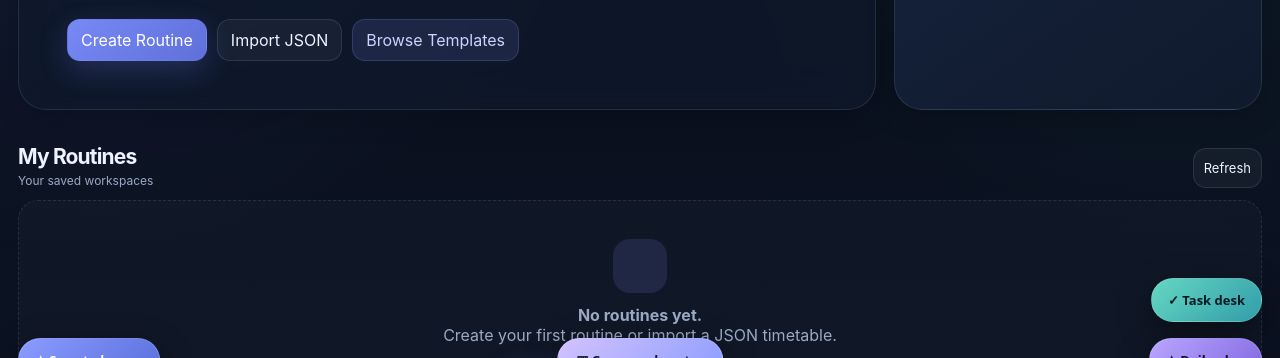
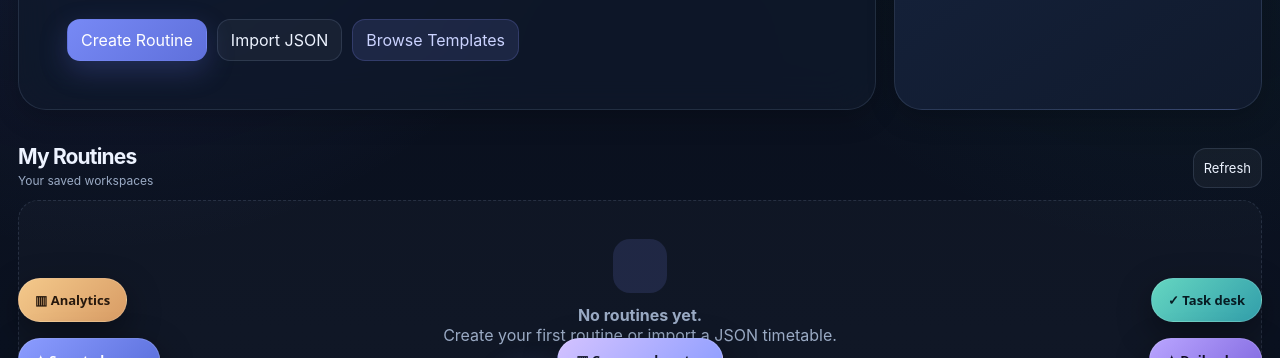
Before and after one commit to dhirendra-dev/MyRoutine, a plain HTML site: page index.html in a window 1280 px wide. Shown: the part 400-758 px from the top of the page. Drawn offline with nearby package versions, Linux system fonts and the light colour scheme.

Commit message:
Load Analytics Studio module

```diff
--- a/index.html
+++ b/index.html
@@ -811,6 +811,7 @@ button:focus-visible,input:focus-visible,select:focus-visible{outline:3px solid
 <script src="routine-daily-planner.js"></script>
 <script src="routine-task-desk.js"></script>
 <script src="routine-command-center.js"></script>
+<script src="routine-analytics-studio.js"></script>
 
 
 <script>
```
